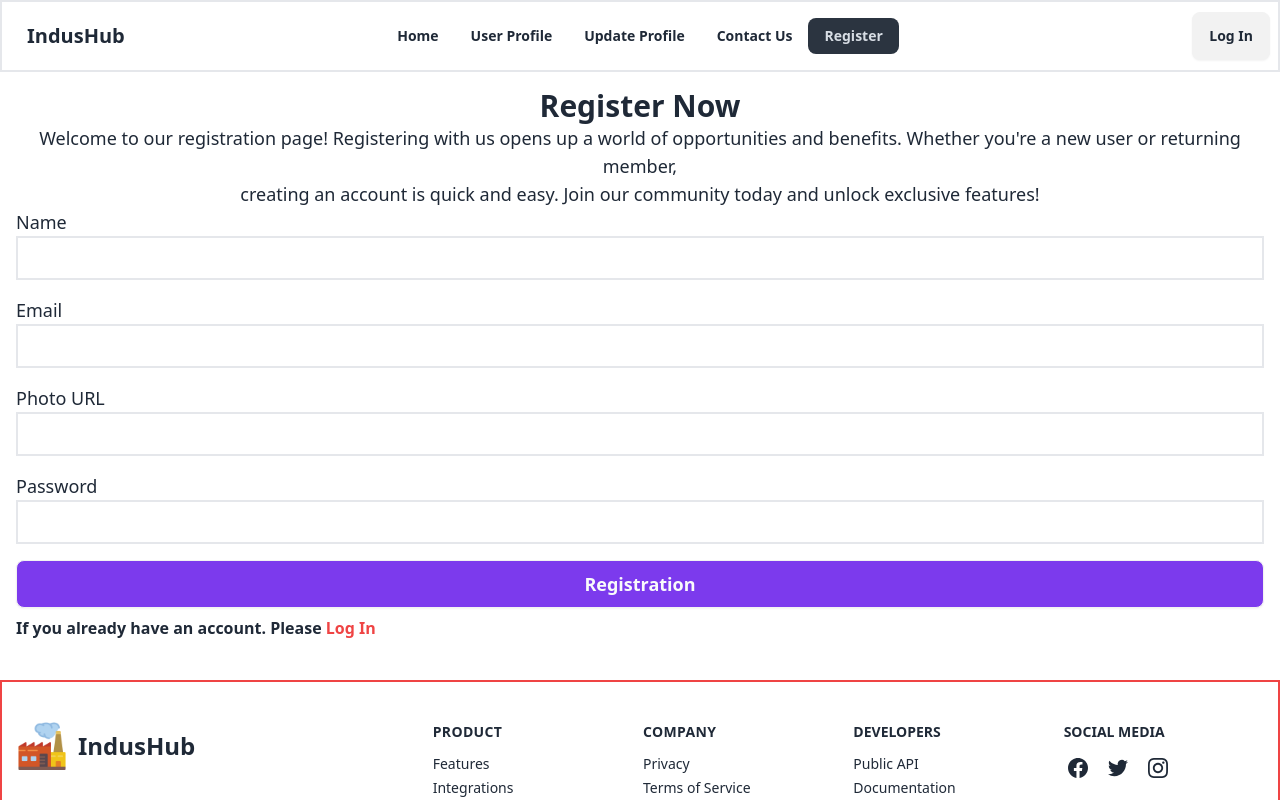
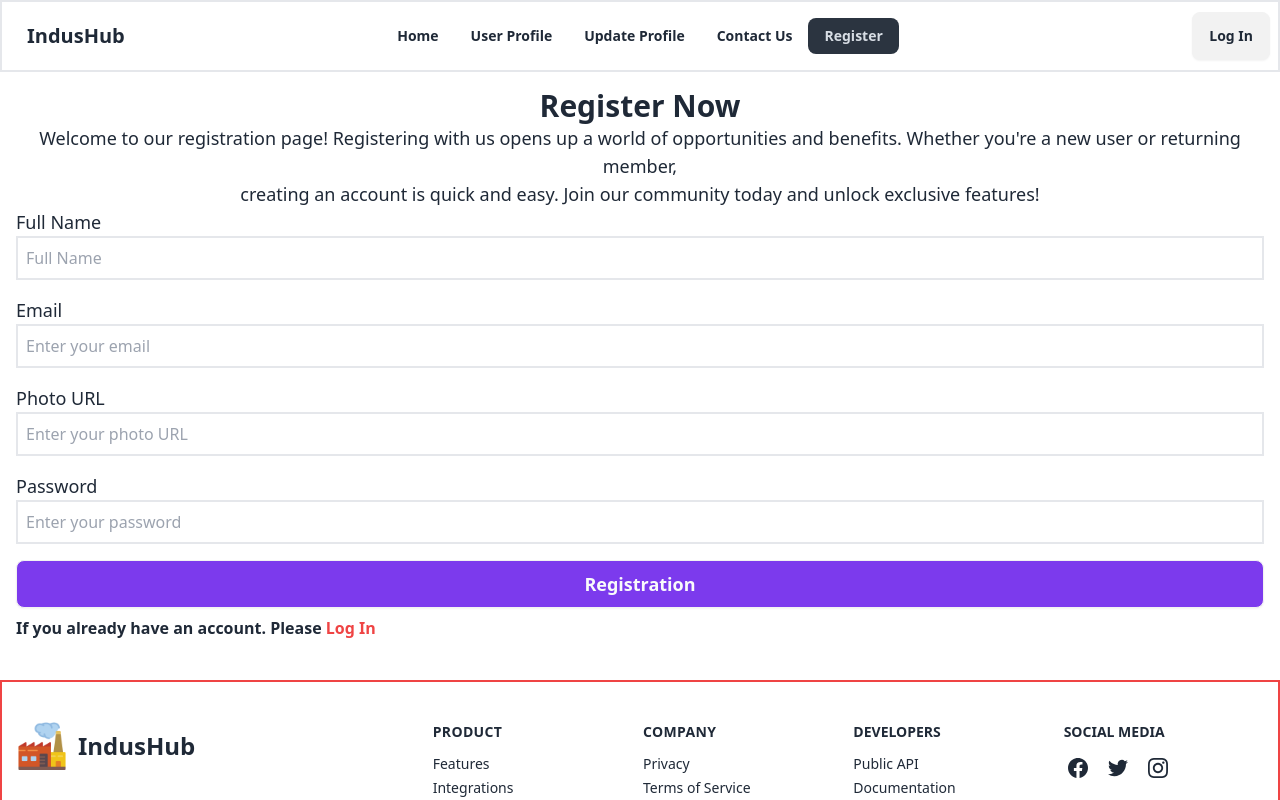
Before and after one commit to theashrafislam/indusHub-website, a React (Vite) app: page /register in a window 1280 px wide. Shown: the top 800 px of the page. Built offline with nearby package versions, Linux system fonts and the light colour scheme.

Commit message:
register page design is complate

```diff
--- a/src/Pages/Register.jsx
+++ b/src/Pages/Register.jsx
@@ -10,20 +10,20 @@ const Register = () => {
             <div className="px-4 lg:max-w-7xl mx-auto">
                 <form className="space-y-4">
                     <div className="flex flex-col">
-                        <label htmlFor="name" className="text-lg">Name</label>
-                        <input type="text" name="name" id="name" className="border-2 p-2" />
+                        <label htmlFor="name" className="text-lg">Full Name</label>
+                        <input type="text" name="name" id="name" className="border-2 p-2" placeholder="Full Name"/>
                     </div>
                     <div className="flex flex-col">
                         <label htmlFor="email" className="text-lg">Email</label>
-                        <input type="email" name="email" id="email" className="border-2 p-2" />
+                        <input type="email" name="email" id="email" className="border-2 p-2" placeholder="Enter your email"/>
                     </div>
                     <div className="flex flex-col">
                         <label htmlFor="photo" className="text-lg">Photo URL</label>
-                        <input type="text" name="photo" id="photo" className="border-2 p-2" />
+                        <input type="text" name="photo" id="photo" className="border-2 p-2" placeholder="Enter your photo URL"/>
                     </div>
                     <div className="flex flex-col">
                         <label htmlFor="password" className="text-lg">Password</label>
-                        <input type="password" name="password" id="password" className="border-2 p-2" />
+                        <input type="password" name="password" id="password" className="border-2 p-2" placeholder="Enter your password"/>
                     </div>
                     <div className="flex flex-col">
                         <button className="btn w-full font-bold text-lg bg-violet-600 text-gray-50 hover:text-black">Registration</button>
```
